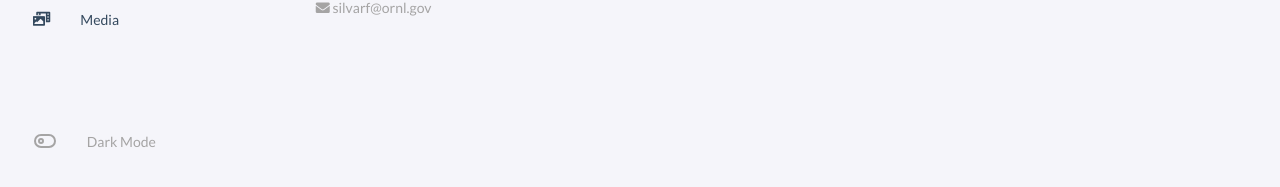
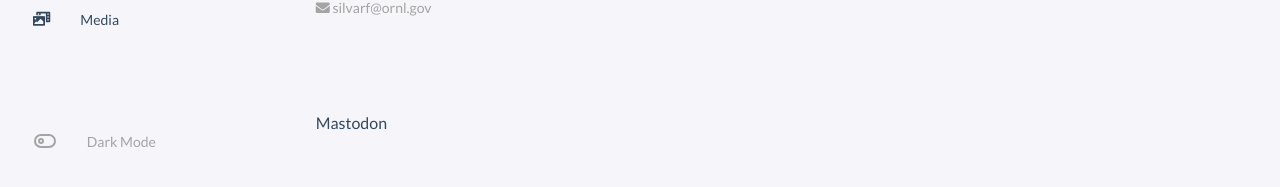
Before and after one commit to rafaelfsilva/rafaelfsilva.github.io, a Jekyll site: the page built from _pages/publications.html, in a window 1280 px wide. Shown: the part 687-874 px from the top of the page. Built offline with Jekyll 4.4.1, drawn with Linux system fonts in a browser that asks for light colours; some web fonts are replaced; a script that is not in the unit is left out; comment, search, counter and statistics services are not loaded.

Commit message:
Update footer.html

```diff
--- a/_includes/footer.html
+++ b/_includes/footer.html
@@ -23,6 +23,7 @@
     </section>
 </footer>
 
+<a rel="me" href="https://hachyderm.io/@rafaelsilva">Mastodon</a>
 
 <!-- Global site tag (gtag.js) - Google Analytics -->
 <script async src="https://www.googletagmanager.com/gtag/js?id=G-SDY4Q5NSK3"></script>
```
